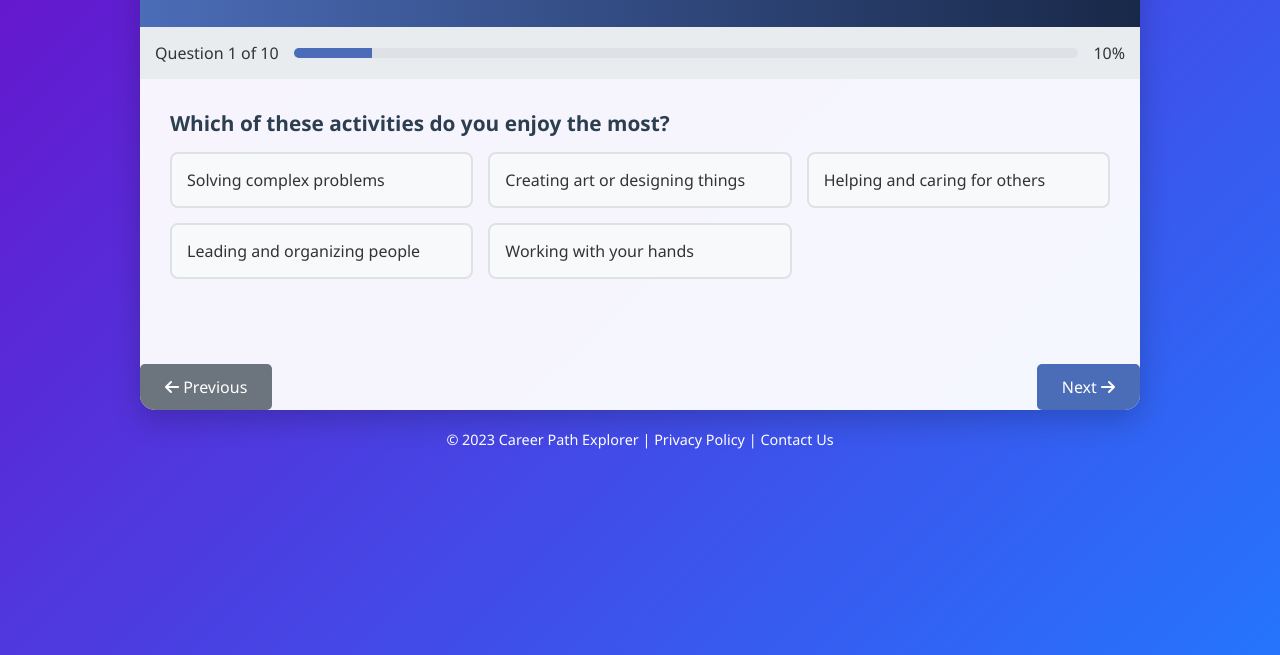
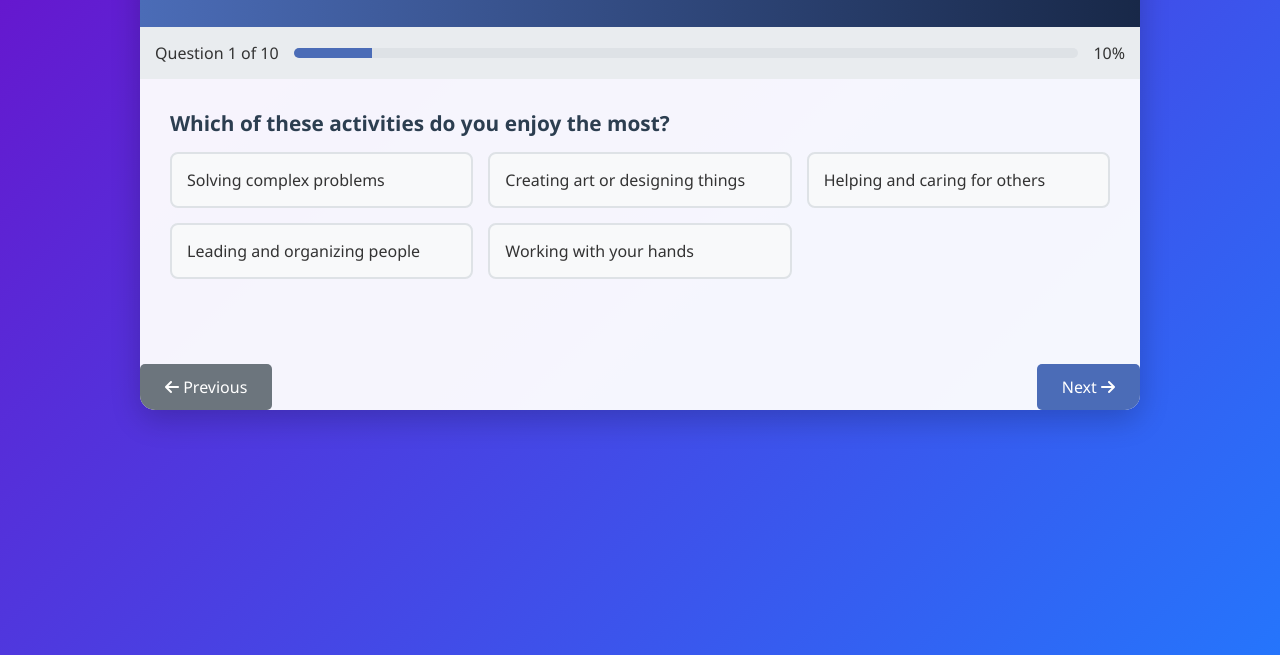
Before and after one commit to jeniarijame-star/carrer-prediction.-, a plain HTML site: page index.html in a window 1280 px wide. Shown: the part 145-800 px from the top of the page. Drawn offline with Linux system fonts and the light colour scheme.

Commit message:
Update index.html

```diff
--- a/index.html
+++ b/index.html
@@ -244,10 +244,6 @@
             <button class="restart-btn" id="restart-btn"><i class="fas fa-redo"></i> Start Again</button>
         </div>
     </div>
-
-    <footer>
-        <p>© 2023 Career Path Explorer | <a href="#">Privacy Policy</a> | <a href="#">Contact Us</a></p>
-    </footer>
 
     <script>
         // Questions data
```
